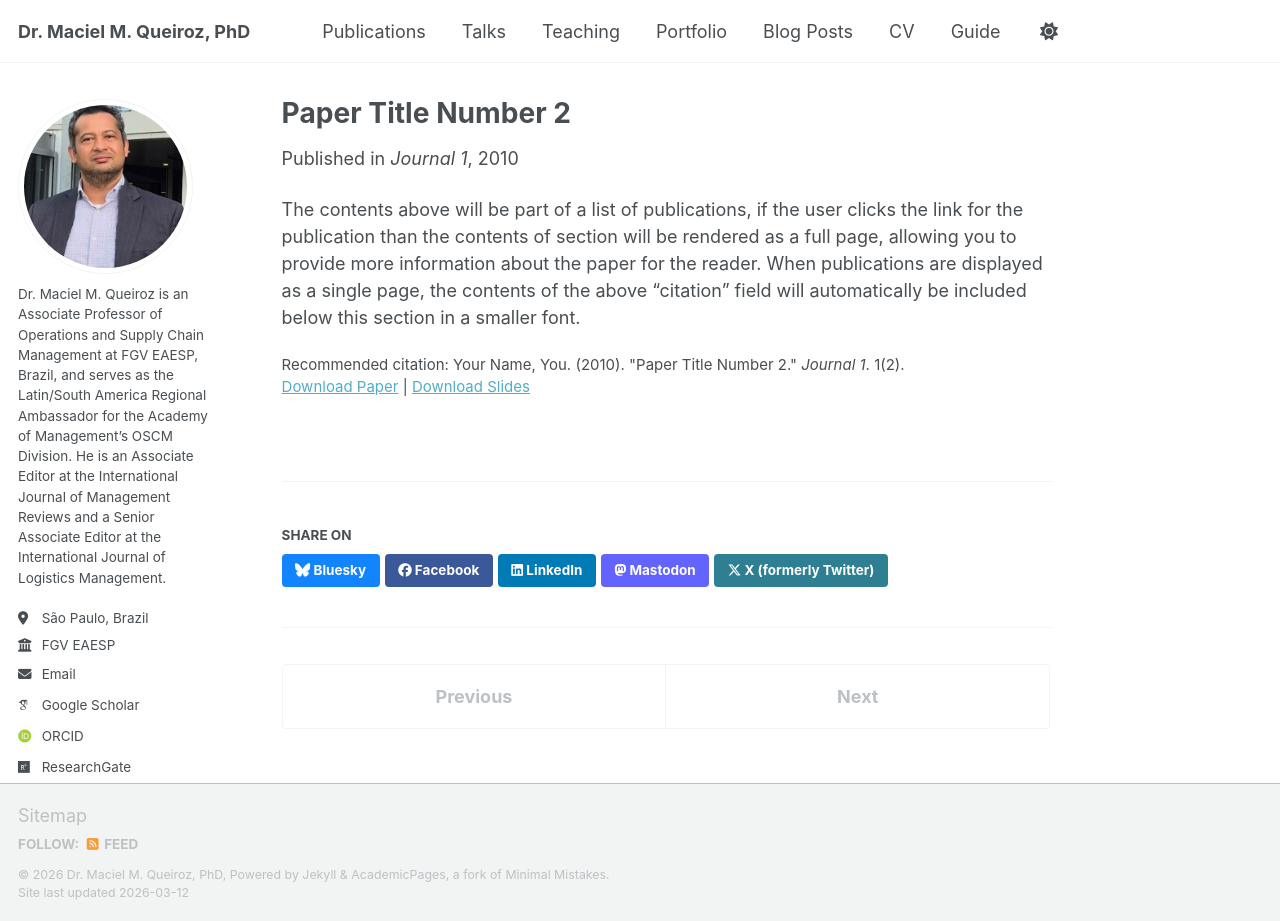
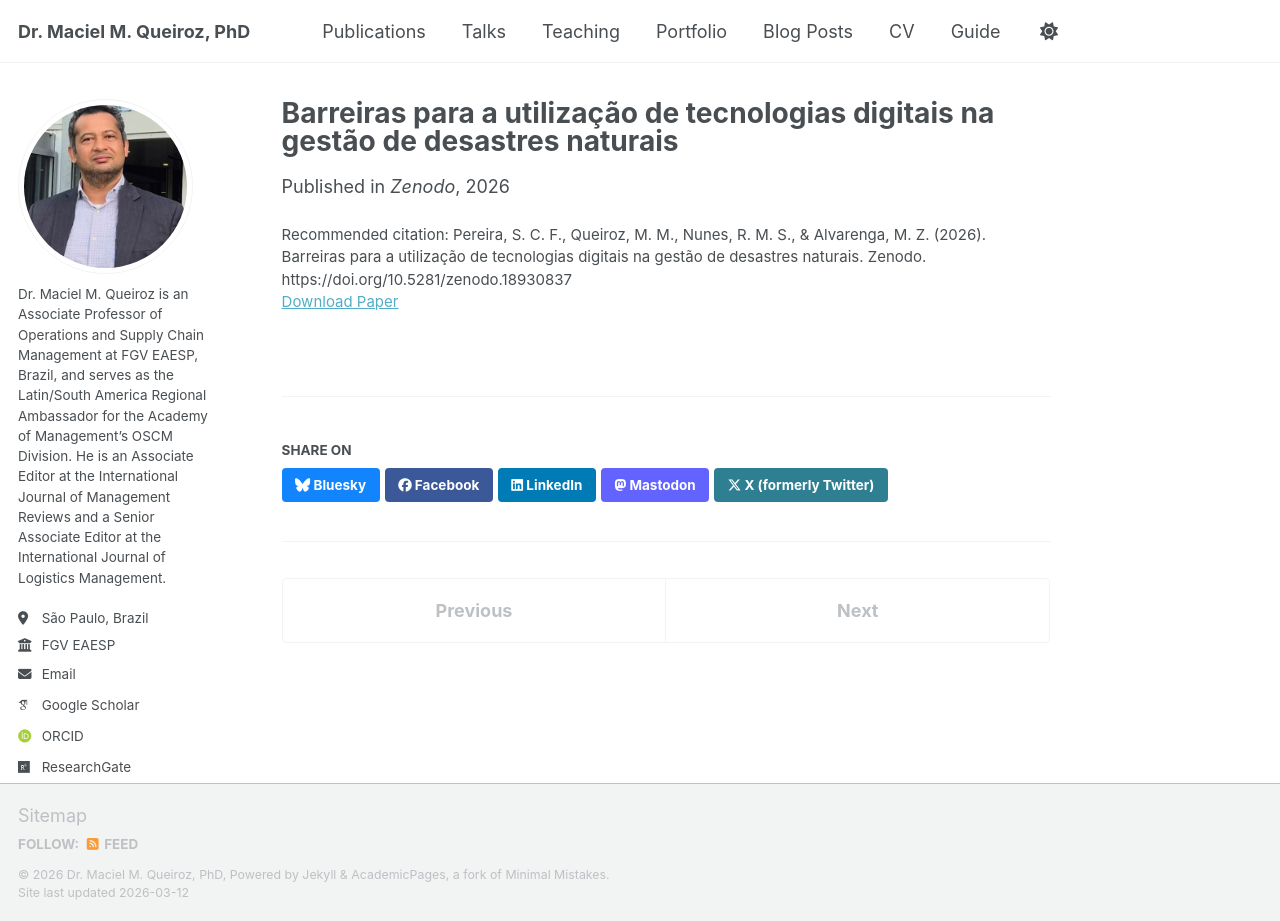
Before and after one commit to maciel-queiroz/maciel-queiroz.github.io, a Jekyll site: the page built from _publications/2010-10-01-paper-title-number-2.md, in a window 1280 px wide and 921 px high. Built offline with Jekyll 4.4.1, drawn with Linux system fonts in a browser that asks for light colours; some web fonts are replaced; a script bundle is joined from its source files by our own code; library files that are not in the unit come from our copies.

Commit message:
Update 2010-10-01-paper-title-number-2.md

```diff
--- a/_publications/2010-10-01-paper-title-number-2.md
+++ b/_publications/2010-10-01-paper-title-number-2.md
@@ -1,14 +1,11 @@
 ---
-title: "Paper Title Number 2"
+title: "Barreiras para a utilização de tecnologias digitais na gestão de desastres naturais"
 collection: publications
-category: manuscripts
-permalink: /publication/2010-10-01-paper-title-number-2
-excerpt: 'This paper is about the number 2. The number 3 is left for future work.'
-date: 2010-10-01
-venue: 'Journal 1'
-slidesurl: 'https://academicpages.github.io/files/slides2.pdf'
-paperurl: 'https://academicpages.github.io/files/paper2.pdf'
-citation: 'Your Name, You. (2010). &quot;Paper Title Number 2.&quot; <i>Journal 1</i>. 1(2).'
+category: workingpapers
+permalink: /publication/barreiras-tecnologias-digitais-desastres
+date: 2026-01-01
+venue: "Zenodo"
+paperurl: "https://doi.org/10.5281/zenodo.18930837"
+citation: "Pereira, S. C. F., Queiroz, M. M., Nunes, R. M. S., & Alvarenga, M. Z. (2026). Barreiras para a utilização de tecnologias digitais na gestão de desastres naturais. Zenodo. https://doi.org/10.5281/zenodo.18930837"
+excerpt: "Working paper on barriers to the use of digital technologies in natural disaster management."
 ---
-
-The contents above will be part of a list of publications, if the user clicks the link for the publication than the contents of section will be rendered as a full page, allowing you to provide more information about the paper for the reader. When publications are displayed as a single page, the contents of the above "citation" field will automatically be included below this section in a smaller font.
```
